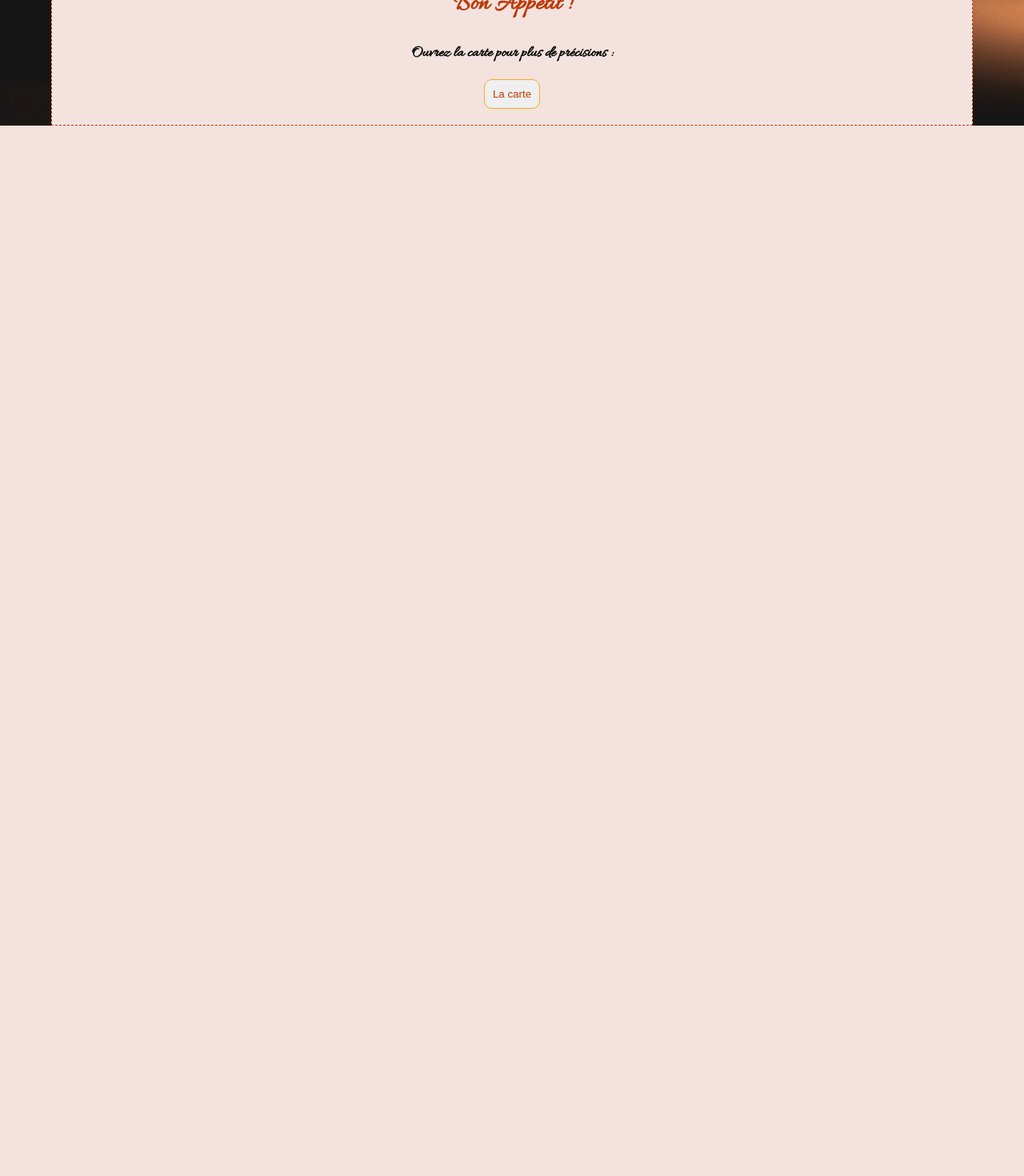
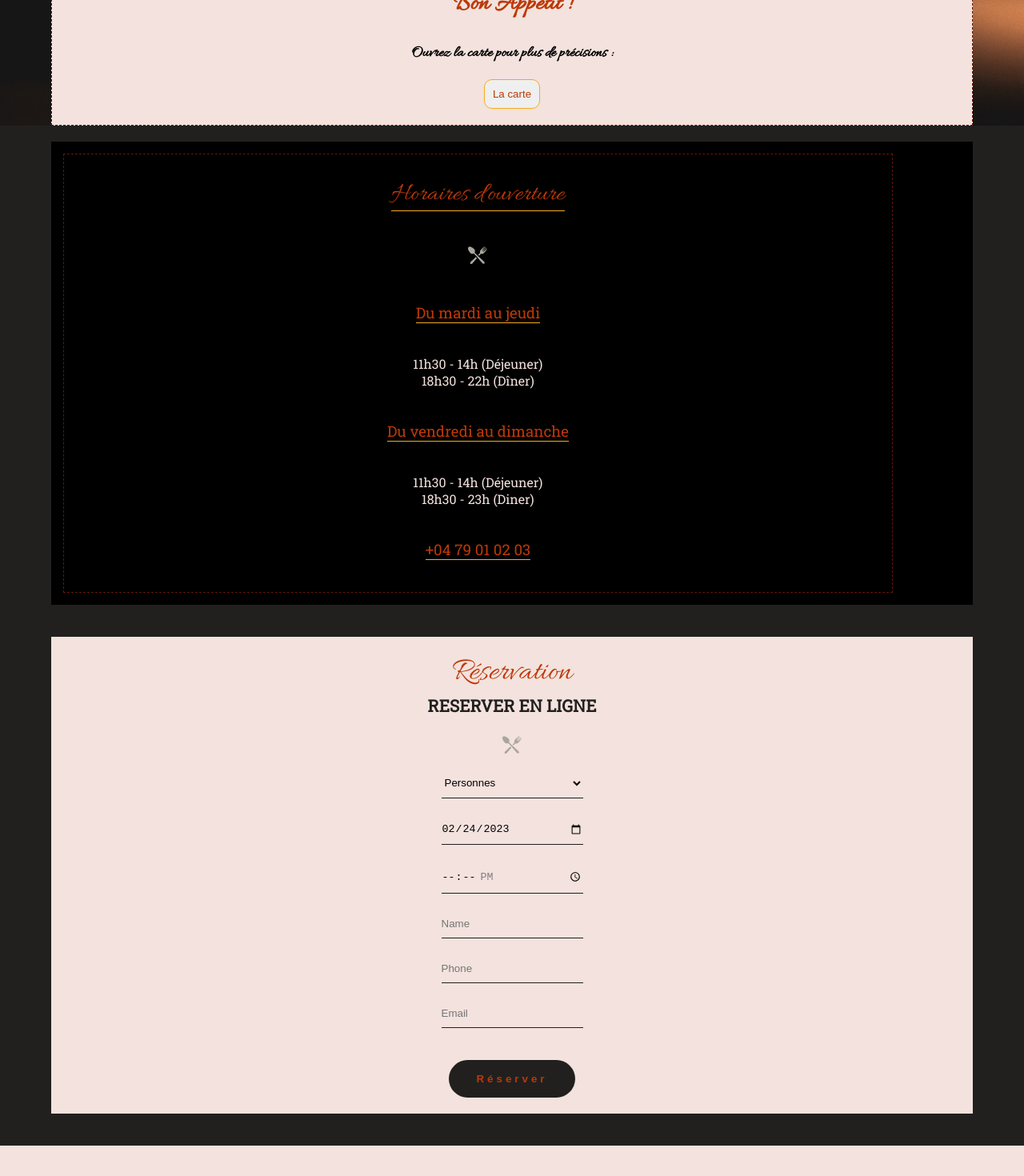
Before and after one commit to Alcarian/ECF-Studi-Quai-Antique, a React (Create React App) app: page / in a window 1280 px wide. Shown: the part 2892-4362 px from the top of the page at 80% size. Before the commit the page ends 3119 px from the top, so only its background shows below. Built offline with nearby package versions, Linux system fonts and the light colour scheme.

Commit message:
ajout horaire et formulaire

```diff
--- a/public/index.html
+++ b/public/index.html
@@ -2,7 +2,7 @@
 <html lang="en">
   <head>
     <meta charset="utf-8" />
-    <link rel="icon" href="%PUBLIC_URL%/favicon.ico" />
+    <link rel="icon" href="./ic-plate.png" />
     <meta name="viewport" content="width=device-width, initial-scale=1" />
     <meta name="theme-color" content="#000000" />
     <meta
--- /dev/null
+++ b/src/components/Form.js
@@ -0,0 +1,48 @@
+import React from "react";
+import plate from "../img/ic-plate.png";
+
+export default function Form() {
+  return (
+    <div className="form-infos">
+      <div className="form-infos-container">
+        <h2>Réservation</h2>
+        <h3>RESERVER EN LIGNE</h3>
+        <span>
+          <img src={plate} alt="icone" />
+        </span>
+        <div className="form-inputs">
+          <select name="" id="people">
+            <option value="">Personnes</option>
+            <option value="1">1</option>
+            <option value="2">2</option>
+            <option value="3">3</option>
+            <option value="4">4</option>
+            <option value="5">5</option>
+            <option value="6">6</option>
+            <option value="7">7</option>
+            <option value="8">8</option>
+          </select>
+          <input
+            type="date"
+            id="booking-date"
+            name="booking-date"
+            value="2023-02-24"
+            min="2023-02-24"
+            max="2024-12-31"
+          />
+          <input
+            type="time"
+            id="booking-time"
+            name="booking-time"
+            min="12:00"
+            max="23:00"
+          />
+          <input type="text" placeholder="Name" />
+          <input type="text" placeholder="Phone" />
+          <input type="email" placeholder="Email" />
+        </div>
+        <button>Réserver</button>
+      </div>
+    </div>
+  );
+}
--- /dev/null
+++ b/src/components/TimeOpen.js
@@ -0,0 +1,24 @@
+import React from "react";
+import plate from "../img/ic-plate.png";
+
+export default function TimeOpen() {
+  return (
+    <div className="timeOpen">
+      <div className="timeContainer">
+        <div className="border">
+          <h2>Horaires d'ouverture</h2>
+          <span>
+            <img src={plate} alt="icone" />
+          </span>
+          <h3>Du mardi au jeudi</h3>
+          <p>11h30 - 14h (Déjeuner)</p>
+          <p>18h30 - 22h (Dîner)</p>
+          <h3>Du vendredi au dimanche</h3>
+          <p>11h30 - 14h (Déjeuner)</p>
+          <p>18h30 - 23h (Diner)</p>
+          <h3 className="phone">+04 79 01 02 03</h3>
+        </div>
+      </div>
+    </div>
+  );
+}
--- a/src/pages/Home.js
+++ b/src/pages/Home.js
@@ -1,8 +1,10 @@
 import React from "react";
+import Form from "../components/Form";
 import Header from "../components/Header";
 import Menus from "../components/Menus";
 import Section1 from "../components/Section1";
 import Section2 from "../components/Section2";
+import TimeOpen from "../components/TimeOpen";
 
 const Home = () => {
   return (
@@ -15,6 +17,10 @@ const Home = () => {
       <main>
         <Menus />
       </main>
+      <div>
+        <TimeOpen />
+        <Form />
+      </div>
       <div className="top">
         <a href="#accueil">
           <i className="fa-solid fa-arrow-up"></i>
--- a/src/styles/components/_diner.scss
+++ b/src/styles/components/_diner.scss
@@ -4,7 +4,7 @@
     flex-direction: column;
     justify-content: center;
     align-items: center;
-    border: 1px dashed $color-orange;
+    border: 1px dashed $color-brown;
 
     h1 {
         font-size: 2rem;
--- a/src/styles/components/_drinks.scss
+++ b/src/styles/components/_drinks.scss
@@ -4,7 +4,7 @@
     flex-direction: column;
     justify-content: center;
     align-items: center;
-    border: 1px dashed $color-orange;
+    border: 1px dashed $color-brown;
 
     h1 {
         font-size: 2rem;
--- /dev/null
+++ b/src/styles/components/_form.scss
@@ -0,0 +1,72 @@
+
+.form-infos {
+    display: flex;
+    justify-content: center;
+    align-items: center;
+    padding: 30px 0;
+    background: $color-black;
+
+    .form-infos-container {
+        width: 90%;
+        display: flex;
+        flex-direction: column;
+        justify-content: center;
+        align-items: center;
+        background: $color-white;
+        margin: 10px;
+
+        h2 {
+            font-family: $font-1;
+            font-size: 2.5rem;
+            font-weight: 100;
+            color: $color-orange;
+            text-align: center;
+            margin: 20px 0;
+        }
+
+        h3 {
+            color: $color-black;
+            margin-top: -18px;
+            font-family: $font2;
+            font-size: 1.3rem;
+            text-align: center;
+        }
+
+        span {
+            margin-top: 20px;
+        }
+
+        .form-inputs {
+            display: grid;
+            grid-template-columns: 1fr;
+            margin-bottom: 30px;
+
+            > * {
+              padding: 10px 0;
+              margin: 10px 0;
+              background: none;
+              outline: none;
+              border: none;
+              border-bottom: 1px solid $color-black;
+            }
+        }
+
+        button {
+            border: none;
+            border-radius: 50px;
+            background: $color-black;
+            color: $color-orange;
+            padding: 16px 34px;
+            letter-spacing: 4px;
+            font-weight: 700;
+            cursor: pointer;
+            transition: 0.2s;
+            margin-bottom: 20px;
+
+            &:hover {
+              transform: scale(1.1);
+              transition: 0.4s;
+            }
+        }
+    }
+}
--- a/src/styles/components/_lunch.scss
+++ b/src/styles/components/_lunch.scss
@@ -4,7 +4,7 @@
     justify-content: center;
     align-items: center;
     background: $color-white;
-    border: 1px dashed $color-orange;
+    border: 1px dashed $color-brown;
 
     h1 {
         font-size: 2rem;
--- /dev/null
+++ b/src/styles/components/_timeOpen.scss
@@ -0,0 +1,55 @@
+.timeOpen {
+    background: $color-black;
+    display: flex;
+    flex-direction: column;
+    justify-content: center;
+    align-items: center;
+
+    .timeContainer {
+        background: $color-dark;
+        width: 90%;
+        margin-top: 20px;
+
+        .border {
+            display: flex;
+            flex-direction: column;
+            justify-content: center;
+            align-items: center;
+            border: 1px dashed $color-brown;
+            width: 90%;
+            margin: 15px;
+
+            h2 {
+                color: $color-orange;
+                font-family: $font-1;
+                margin-top: 30px;
+                border-bottom: 1px solid $color-yellow;
+                font-size: 2rem;
+                font-weight: lighter;
+            }
+
+            span {
+                margin-top: 40px;
+            }
+
+            h3 {
+                color: $color-orange;
+                font-family: $font2;
+                margin: 40px 0;
+                border-bottom: 1px solid $color-yellow;
+                font-weight: lighter;
+            }
+
+            p {
+                color: $color-white;
+                font-family: $font2;
+            }
+
+            .phone {
+                cursor: pointer;
+            }
+        }
+    }
+
+
+}
--- a/src/styles/index.css
+++ b/src/styles/index.css
@@ -281,7 +281,7 @@ h6 {
   justify-content: center;
   align-items: center;
   background: rgb(243, 226, 221);
-  border: 1px dashed #BC3908;
+  border: 1px dashed #621708;
 }
 .lunchCard h1 {
   font-size: 2rem;
@@ -334,7 +334,7 @@ h6 {
   flex-direction: column;
   justify-content: center;
   align-items: center;
-  border: 1px dashed #BC3908;
+  border: 1px dashed #621708;
 }
 .dinerCard h1 {
   font-size: 2rem;
@@ -384,7 +384,7 @@ h6 {
   flex-direction: column;
   justify-content: center;
   align-items: center;
-  border: 1px dashed #BC3908;
+  border: 1px dashed #621708;
 }
 .drinksCard h1 {
   font-size: 2rem;
@@ -468,4 +468,115 @@ h6 {
   padding: 10px;
   margin-bottom: 20px;
   color: #BC3908;
+}
+
+.timeOpen {
+  background: #21201e;
+  display: flex;
+  flex-direction: column;
+  justify-content: center;
+  align-items: center;
+}
+.timeOpen .timeContainer {
+  background: black;
+  width: 90%;
+  margin-top: 20px;
+}
+.timeOpen .timeContainer .border {
+  display: flex;
+  flex-direction: column;
+  justify-content: center;
+  align-items: center;
+  border: 1px dashed #621708;
+  width: 90%;
+  margin: 15px;
+}
+.timeOpen .timeContainer .border h2 {
+  color: #BC3908;
+  font-family: "font-Allura", sans-serif;
+  margin-top: 30px;
+  border-bottom: 1px solid #F6AA1C;
+  font-size: 2rem;
+  font-weight: lighter;
+}
+.timeOpen .timeContainer .border span {
+  margin-top: 40px;
+}
+.timeOpen .timeContainer .border h3 {
+  color: #BC3908;
+  font-family: "font-roboto", serif;
+  margin: 40px 0;
+  border-bottom: 1px solid #F6AA1C;
+  font-weight: lighter;
+}
+.timeOpen .timeContainer .border p {
+  color: rgb(243, 226, 221);
+  font-family: "font-roboto", serif;
+}
+.timeOpen .timeContainer .border .phone {
+  cursor: pointer;
+}
+
+.form-infos {
+  display: flex;
+  justify-content: center;
+  align-items: center;
+  padding: 30px 0;
+  background: #21201e;
+}
+.form-infos .form-infos-container {
+  width: 90%;
+  display: flex;
+  flex-direction: column;
+  justify-content: center;
+  align-items: center;
+  background: rgb(243, 226, 221);
+  margin: 10px;
+}
+.form-infos .form-infos-container h2 {
+  font-family: "font-Allura", sans-serif;
+  font-size: 2.5rem;
+  font-weight: 100;
+  color: #BC3908;
+  text-align: center;
+  margin: 20px 0;
+}
+.form-infos .form-infos-container h3 {
+  color: #21201e;
+  margin-top: -18px;
+  font-family: "font-roboto", serif;
+  font-size: 1.3rem;
+  text-align: center;
+}
+.form-infos .form-infos-container span {
+  margin-top: 20px;
+}
+.form-infos .form-infos-container .form-inputs {
+  display: grid;
+  grid-template-columns: 1fr;
+  margin-bottom: 30px;
+}
+.form-infos .form-infos-container .form-inputs > * {
+  padding: 10px 0;
+  margin: 10px 0;
+  background: none;
+  outline: none;
+  border: none;
+  border-bottom: 1px solid #21201e;
+}
+.form-infos .form-infos-container button {
+  border: none;
+  border-radius: 50px;
+  background: #21201e;
+  color: #BC3908;
+  padding: 16px 34px;
+  letter-spacing: 4px;
+  font-weight: 700;
+  cursor: pointer;
+  transition: 0.2s;
+  margin-bottom: 20px;
+}
+.form-infos .form-infos-container button:hover {
+  transform: scale(1.1);
+  transition: 0.4s;
 }/*# sourceMappingURL=index.css.map */
--- a/src/styles/index.scss
+++ b/src/styles/index.scss
@@ -10,3 +10,5 @@
 @import "./components/drinks";
 @import "./pages/home";
 @import "./pages/cardMenu";
+@import "./components/timeOpen";
+@import "./components/form";
```
Also changed, not shown: public/ic-plate.png (added), 1 other file (tests, documents, lock files or other folders).
